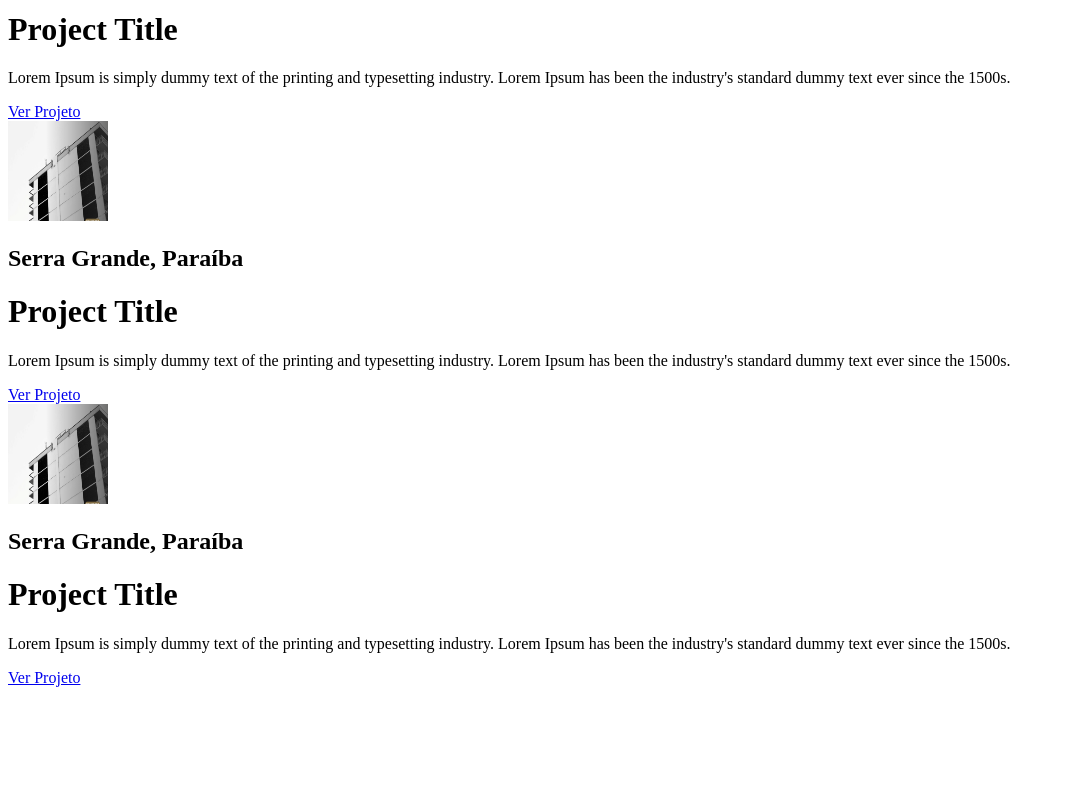
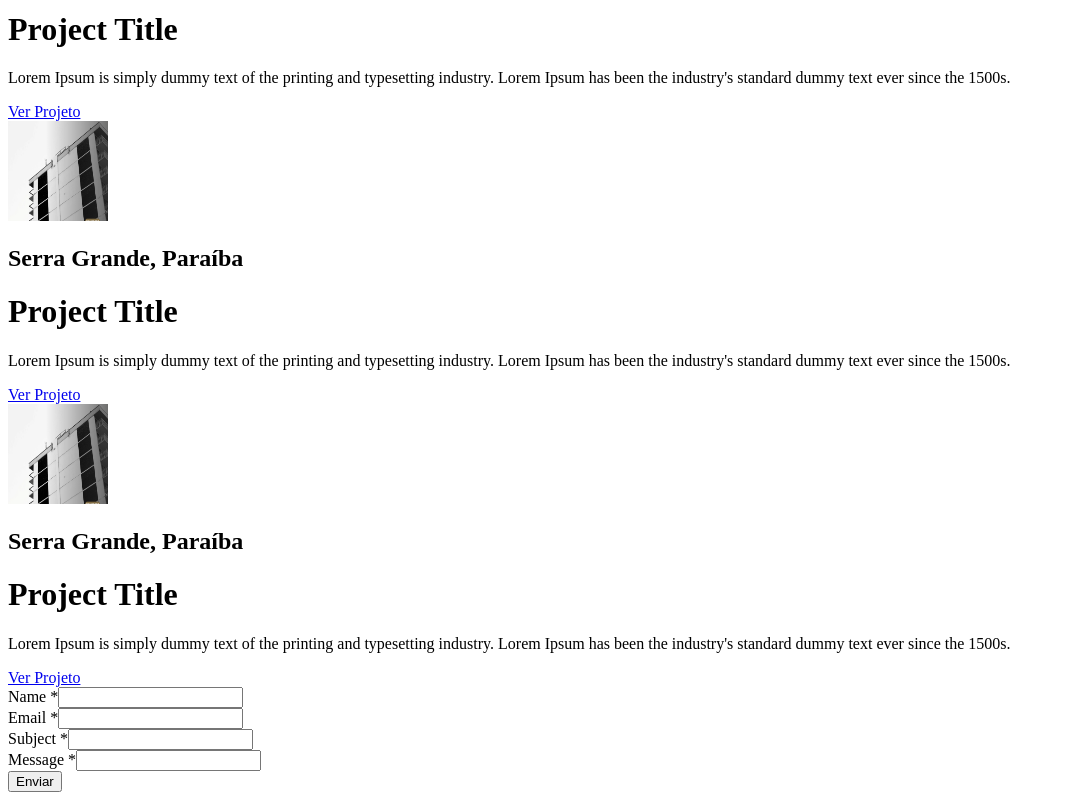
Before and after one commit to thadeu-alves/eng-portfolio-next, a Next.js app: page /Home in a window 1280 px wide. Shown: the part 1537-2337 px from the top of the page, without its empty margins (0-1065 px from the left). Before the commit the page ends 2232 px from the top, so only its background shows below. Built offline with nearby package versions, Linux system fonts and the light colour scheme.

Commit message:
add Contact Form

```diff
--- /dev/null
+++ b/src/components/Contact.tsx
@@ -0,0 +1,10 @@
+import { ContactForm } from "./ContactForm";
+import { Section } from "./Section";
+
+export function Contact() {
+    return (
+        <Section.Container>
+            <ContactForm />
+        </Section.Container>
+    );
+}
--- /dev/null
+++ b/src/components/ContactForm.tsx
@@ -0,0 +1,80 @@
+"use client";
+
+import z from "zod";
+import { useForm } from "react-hook-form";
+import { zodResolver } from "@hookform/resolvers/zod";
+import { ContactFormLabel } from "./ContactFormLabel";
+
+const messageFormSchema = z.object({
+    name: z
+        .string()
+        .min(5, "Digite seu nome completo")
+        .max(50, "Digite apenas seu nome"),
+    email: z.email("Digite seu email"),
+    subject: z
+        .string()
+        .min(5, "Assunto muito pequena")
+        .max(50, "Assunto muito grande"),
+    message: z.string().min(5, "Mensagem muito pequena"),
+});
+
+type MessageFormData = z.infer<typeof messageFormSchema>;
+
+export function ContactForm() {
+    const {
+        register,
+        handleSubmit,
+        reset,
+        formState: { errors },
+    } = useForm<MessageFormData>({
+        resolver: zodResolver(messageFormSchema),
+        mode: "onSubmit",
+    });
+
+    function onSubmit(data: MessageFormData) {
+        console.log(data);
+        reset();
+    }
+
+    return (
+        <form onSubmit={handleSubmit(onSubmit)}>
+            <ContactFormLabel
+                type="text"
+                title="name"
+                label="Name"
+                register={register}
+                error={errors?.name?.message}
+                required
+            />
+
+            <ContactFormLabel
+                type="text"
+                title="email"
+                label="Email"
+                register={register}
+                error={errors?.email?.message}
+                required
+            />
+
+            <ContactFormLabel
+                type="text"
+                title="subject"
+                label="Subject"
+                register={register}
+                error={errors?.subject?.message}
+                required
+            />
+
+            <ContactFormLabel
+                type="text"
+                title="message"
+                label="Message"
+                register={register}
+                error={errors?.message?.message}
+                required
+            />
+
+            <button type="submit">Enviar</button>
+        </form>
+    );
+}
--- /dev/null
+++ b/src/components/ContactFormLabel.tsx
@@ -0,0 +1,60 @@
+import {
+    FieldValues,
+    Path,
+    UseFormRegister,
+} from "react-hook-form";
+
+interface ContactFormLabelProps<
+    TFieldValue extends FieldValues
+> {
+    title: Path<TFieldValue>;
+    register: UseFormRegister<TFieldValue>;
+    label: string;
+    type?: string;
+    required?: boolean;
+    error?: string;
+}
+
+export function ContactFormLabel<
+    TFieldValue extends FieldValues
+>({
+    title,
+    register,
+    label,
+    type = "text",
+    required = false,
+    error,
+}: ContactFormLabelProps<TFieldValue>) {
+    const inputProps = register
+        ? register(title, {
+              required: required && `${label} is required`,
+          })
+        : { name: title };
+
+    return (
+        <div>
+            <label
+                htmlFor={title}
+                className="block text-sm font-medium text-[var(--primary)]"
+            >
+                {label}
+                {required && (
+                    <span className="text-red-500"> *</span>
+                )}
+            </label>
+            <input
+                type={type}
+                id={title}
+                className={`mt-1 block w-full rounded-md border-gray-300 shadow-sm p-2 border ${
+                    error ? "border-red-500" : ""
+                }`}
+                {...inputProps}
+            />
+            {error && (
+                <p className="mt-1 text-sm text-red-600">
+                    {error}
+                </p>
+            )}
+        </div>
+    );
+}
--- a/src/pages/Home.tsx
+++ b/src/pages/Home.tsx
@@ -2,6 +2,7 @@ import { Hero } from "@/components/Hero";
 import { About } from "@/components/About";
 import { Services } from "@/components/Services";
 import { Projects } from "@/components/Projects";
+import { Contact } from "@/components/Contact";
 
 export default function Home() {
     return (
@@ -10,6 +11,7 @@ export default function Home() {
             <About />
             <Services />
             <Projects />
+            <Contact />
         </>
     );
 }
```
Also changed, not shown: package.json (+8 -5 lines), 1 other file (tests, documents, lock files or other folders).
